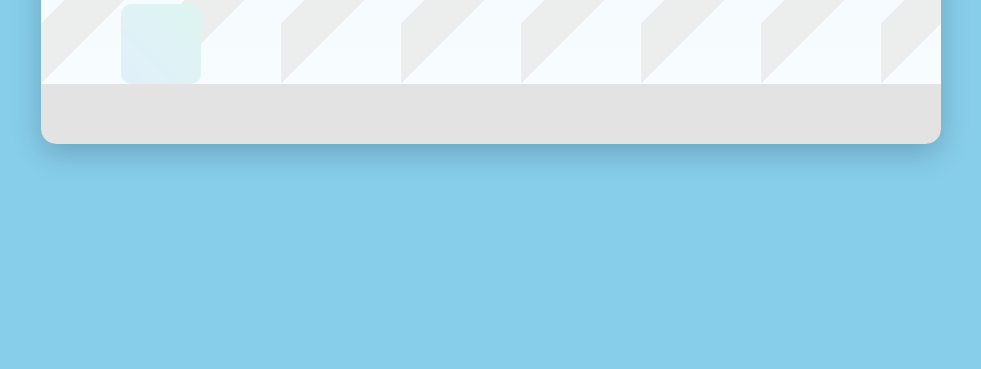
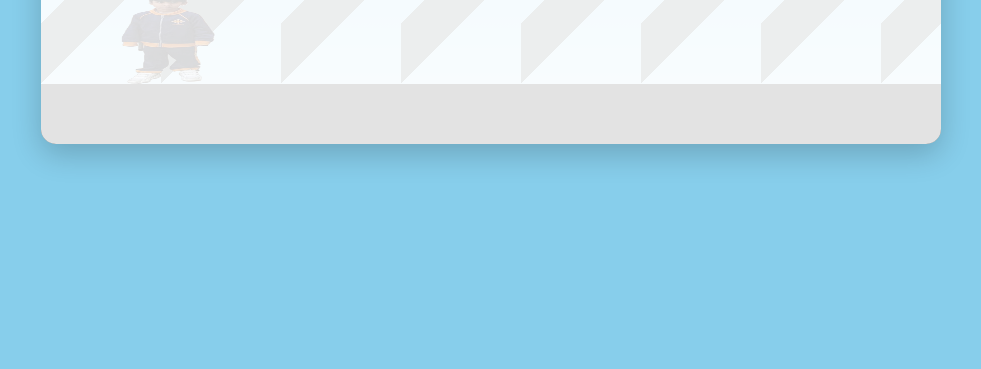
Before and after one commit to kalyanperumalla/Kellycomes-Running, a plain HTML site: page index.html in a window 1280 px wide. Shown: the part 431-800 px from the top of the page, without its empty margins (149-1130 px from the left). Drawn offline with Linux system fonts and the light colour scheme.

Commit message:
Update style.css

```diff
--- a/style.css
+++ b/style.css
@@ -60,20 +60,17 @@ body{
 }
 
 #player{
-    width:80px;
-    height:80px;
+    width:94px;
+    height:94px;
+
     position:absolute;
     left:80px;
     bottom:60px;
 
-    border-radius:10px;
-
-    background:
-    linear-gradient(
-        45deg,
-        #3498db,
-        #1abc9c
-    );
+    background-image:url("assets/runner.png");
+    background-size:100% 100%;
+    background-repeat:no-repeat;
+    background-position:center;
 }
 
 .obstacle{
```
